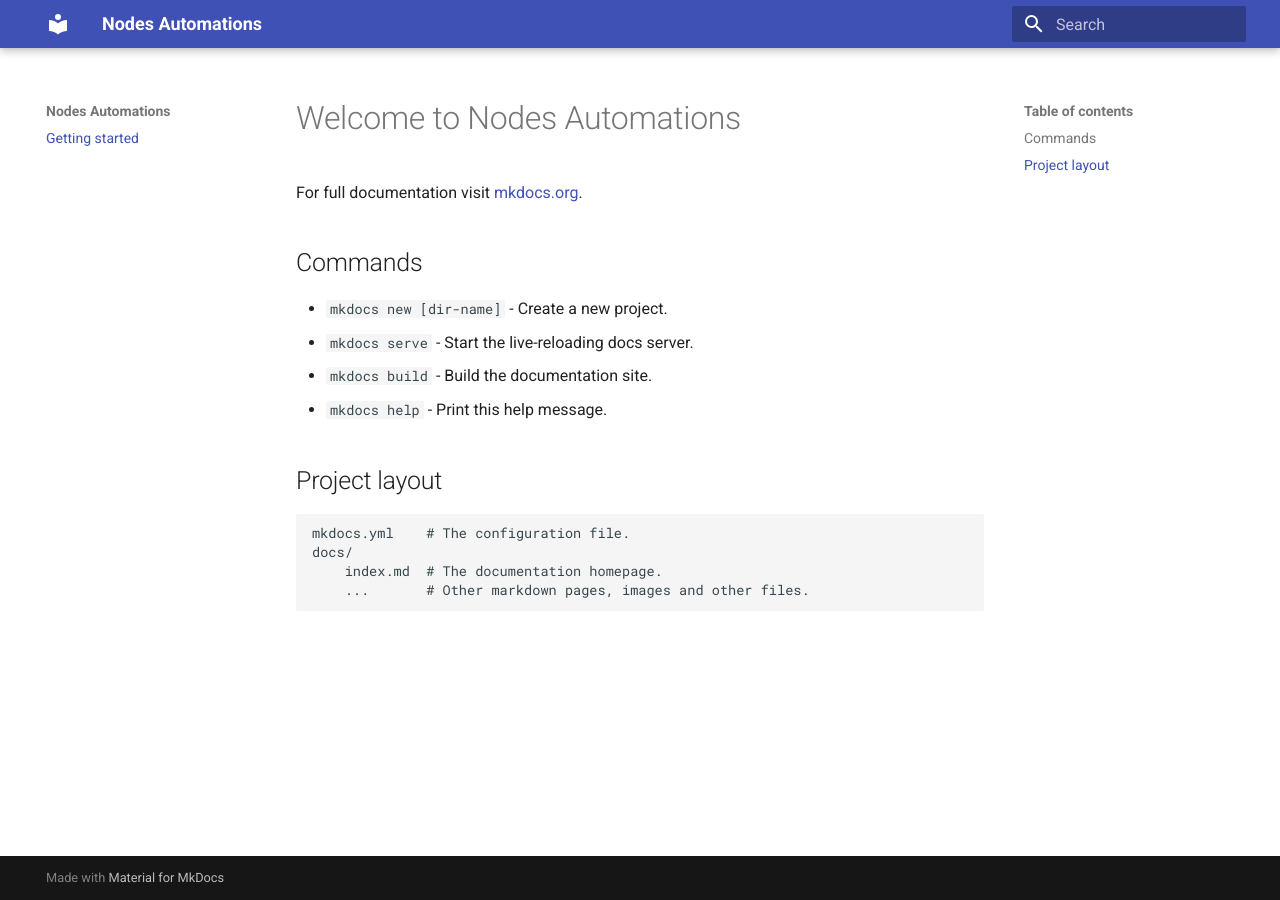
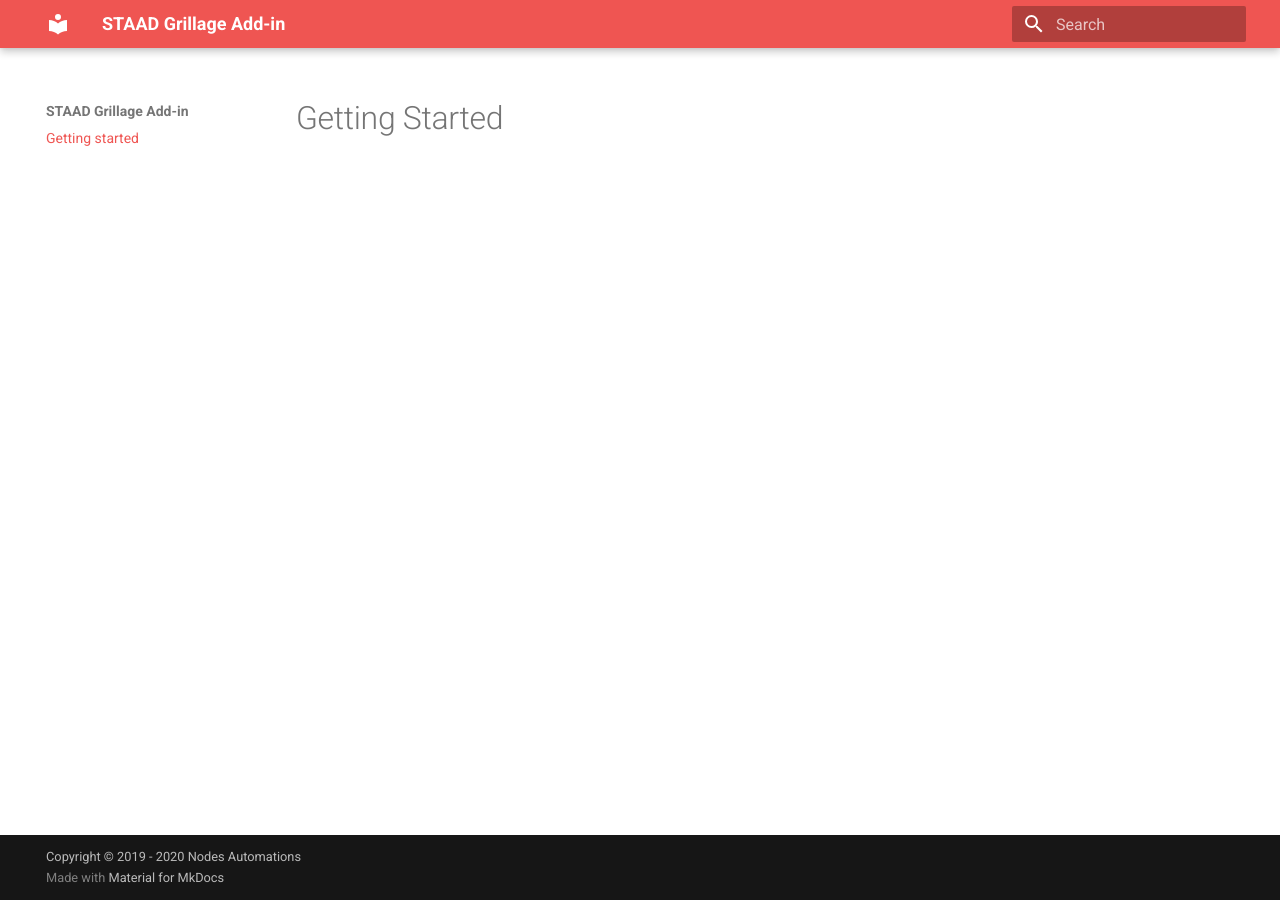
Before and after one commit to NodesAutomations/sample-documentation, an MkDocs documentation site: the page built from docs/index.md, in a window 1280 px wide. Built offline with MkDocs 1.6.1 and Material for MkDocs 9.7.7, drawn with Linux system fonts in a browser that asks for light colours.

Commit message:
Minor Update

```diff
--- a/docs/index.md
+++ b/docs/index.md
@@ -1,17 +1 @@
-# Welcome to Nodes Automations
-
-For full documentation visit [mkdocs.org](https://mkdocs.org).
-
-## Commands
-
-* `mkdocs new [dir-name]` - Create a new project.
-* `mkdocs serve` - Start the live-reloading docs server.
-* `mkdocs build` - Build the documentation site.
-* `mkdocs help` - Print this help message.
-
-## Project layout
-
-    mkdocs.yml    # The configuration file.
-    docs/
-        index.md  # The documentation homepage.
-        ...       # Other markdown pages, images and other files.
+# Getting Started
--- a/mkdocs.yml
+++ b/mkdocs.yml
@@ -1,7 +1,35 @@
-site_name: Nodes Automations
+site_name: STAAD Grillage Add-in
+site_description: STAAD Grillage Add-in Documentaion
+site_author: Vivek Patel
+site_url: https://nodesautomations.github.io/STAADGrillageAddin
+
+# Copyright
+copyright: 'Copyright &copy; 2019 - 2020 Nodes Automations'
+
 nav:
     - Getting started: index.md
 
-theme: material
+# Configuration
+theme:
+  name: 'material'
+
+    # 404 page
+  static_templates:
+    - 404.html
+
+  # Don't include MkDocs' JavaScript
+  include_search_page: false
+  search_index_only: true
+
+   # Default values, taken from mkdocs_theme.yml
+  language: en
+  feature:
+    tabs: false
+  palette:
+    primary: red
+    accent: indigo
+  font:
+    text: Roboto
+    code: Roboto Mono
 
 use_directory_urls: false
```
